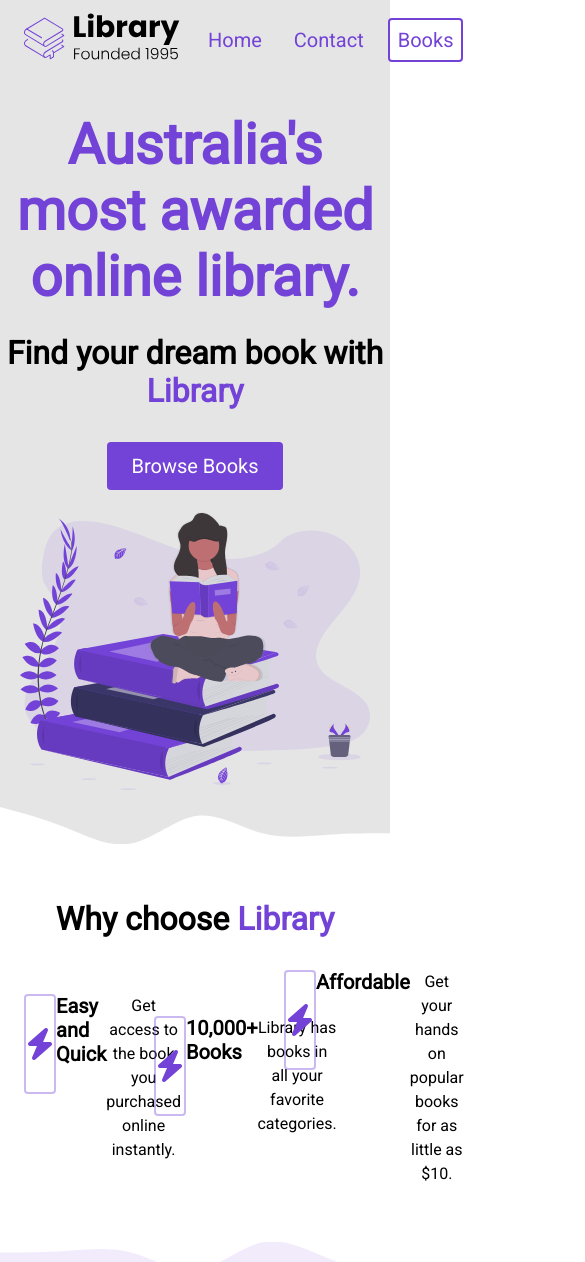
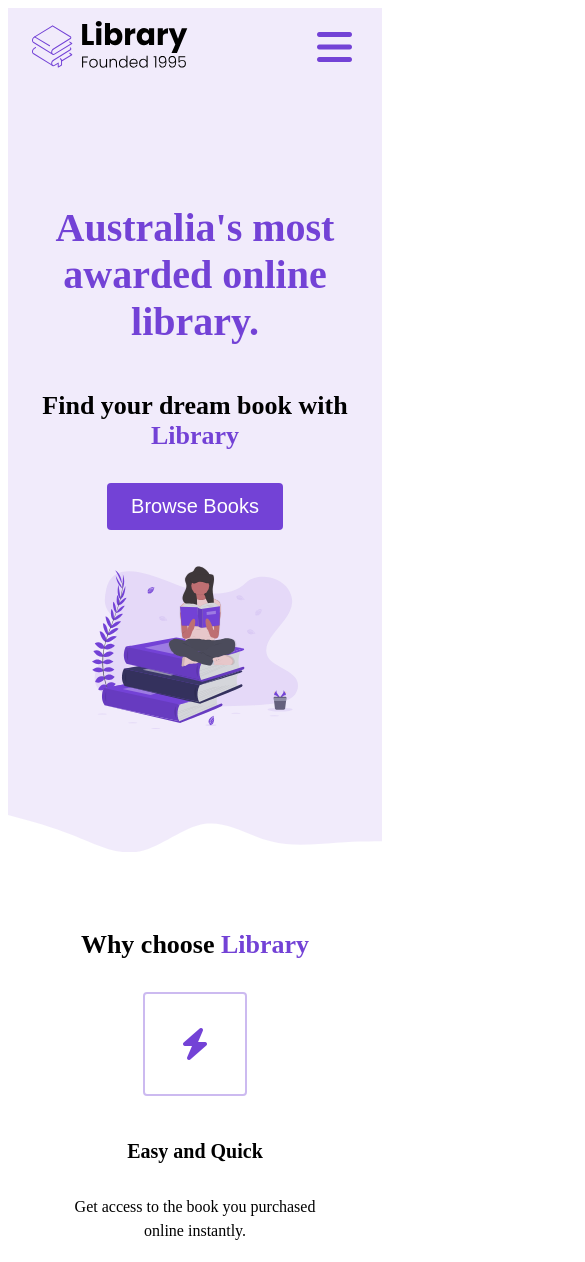
Before and after one commit to easmith1025/first-e-commerce-practice, a plain HTML site: page index.html in a window 390 px wide. Shown: the top 1262 px of the page, 585 px wide, since content can reach past the window. Drawn offline with Linux system fonts and the light colour scheme.

Commit message:
need to work some issues

```diff
--- a/style.css
+++ b/style.css
@@ -1,12 +1,15 @@
-@import url('https://fonts.googleapis.com/css2?family=Roboto:ital,wght@400;500;700&display=swap');
+
+1
+100%
+@import url('https://fonts.googleapis.com/css2?family=Roboto:wght@400;500;700&display=swap');
 * {
   padding: 0;
   margin: 0;
   box-sizing: border-box;
-  font-family: "Roboto", sans-serif;
+  font-family: 'Roboto', sans-serif;
 }
 
-html{
+html {
   scroll-behavior: smooth;
 }
 
@@ -22,8 +25,6 @@ nav {
 
 img {
   width: 100%;
-  height: 100%;
-  max-height: 50vh;
 }
 
 p {
@@ -38,23 +39,7 @@ a:hover {
   text-decoration: underline;
 }
 
-.nav__container {
-  display: flex;
-  width: 100%;
-  max-width: 1200px;
-  padding: 0 24px;
-  justify-content: space-between;
-  align-items: center;
-  margin: 0 auto;
-}
 
-.purple {
-  color: #7342d6
-}
-
-.logo {
-  width: 160px;
-}
 
 ul {
   display: flex;
@@ -64,11 +49,60 @@ li {
   list-style-type: none;
 }
 
+h1 {
+  font-size: 56px;
+  color: #7342d6;
+  margin-bottom: 24px;
+  text-align: center;
+}
+
+h2 {
+  font-size: 32px;
+  margin-bottom: 32px;
+  text-align: center;
+}
+
+button {
+  cursor: pointer;
+}
+
+button:active {
+  transform: translateY(1px);
+}
+
+.btn {
+  background-color: #7342d6;
+  color: white;
+  padding: 12px 24px;
+  font-size: 20px;
+  border-radius: 4px;
+  border: none;
+}
+
+.purple {
+  color: #7342d6;
+}
+
+.logo {
+  width: 160px;
+}
+
+.nav__container {
+  width: 100%;
+  max-width: 1200px;
+  padding: 0 24px;
+  display: flex;
+  justify-content: space-between;
+  align-items: center;
+  margin: 0 auto;
+}
+
 .nav__link {
   margin-left: 16px;
   text-decoration: none;
   font-size: 20px;
   color: #7342d6;
+  font-weight: bold;
   padding: 8px;
 }
 
@@ -86,12 +120,11 @@ li {
 }
 
 .btn__menu {
-  background-color:transparent;
+  background-color: transparent;
   font-size: 40px;
-  text-align:center;
-  border:none;
+  border: none;
   color: #7342d6;
-  display:none;
+  display: none;
 }
 
 .menu__backdrop {
@@ -102,28 +135,34 @@ li {
   right: 0;
   bottom: 0;
   z-index: 100;
-  display:flex;
+  display: flex;
+  align-items: center;
   justify-content: center;
-  align-items: center;
   visibility: hidden;
+  transition: all 300ms ease;
   opacity: 0;
-  transition: all 300ms ease;
+  transform: translate(100%);
+}
+
+.menu--open {
+  max-height: 100vh;
+  overflow: hidden;
 }
 
 .menu--open .menu__backdrop {
-  display: flex;
   visibility: visible;
   opacity: 1;
+  transform: translate(0);
 }
 
 .menu__links {
-  display:flex;
+  display: flex;
   flex-direction: column;
   align-items: center;
 }
 
 .menu__list {
-  padding: 32px;
+  padding: 32px 0;
 }
 
 .menu__link {
@@ -133,16 +172,21 @@ li {
 
 .btn__menu--close {
   position: absolute;
+  top: 10px;
   right: 20px;
-  top: 10px;
   padding: 8px;
   color: white;
 }
 
-/*landing*/
+
+/*
+
+LANDING
+
+*/
 
 #landing {
-  background-color: rgba(8, 6, 12, 0.1);
+  background-color: rgba(115, 66, 214, 0.1)
 }
 
 header {
@@ -157,7 +201,6 @@ header {
   display: flex;
   flex-direction: column;
   justify-content: space-around;
-  align-items: center;
 }
 
 .header__description {
@@ -166,39 +209,12 @@ header {
   align-items: center;
 }
 
-h1 {
-  font-size: 56px;
-  color: #7342d6;
-  margin-bottom: 24px;
-  text-align: center;
-}
-
-h2 {
-  text-align: center;
-  font-size: 32px;
-  margin-bottom:32px
-}
-
-button {
-  cursor:pointer;
-}
-
-button:active {
-  transform: translateY(1px);
-}
-
-.btn {
-  background-color: #7342d6;
-  color: white;
-  padding: 12px 24px;
-  font-size: 20px;
-  border-radius: 4px;
-  border:none;
-}
-
 .header__img--wrapper {
   padding: 20px;
-  z-index: 2;
+
+  /* Added this after the tutorial to
+  show it over the wave on larger screens */
+  z-index: 50;
 }
 
 .container {
@@ -218,17 +234,21 @@ button:active {
 }
 
 .no-cursor {
-  cursor:not-allowed;
+  cursor: not-allowed;
 }
+/*
 
-/*Highlights*/
+HIGHLIGHTS
+
+*/
 
 #highlights {
   position: relative;
-  max-width: 100vh;
+  max-width: 100vw;
 }
 
-#highlights:before, #highlights:after {
+#highlights:after,
+#highlights:before {
   background: url('assets/wave.svg');
   content: "";
   position: absolute;
@@ -241,26 +261,26 @@ button:active {
 }
 
 #highlights:before {
+  transform: translateY(-100%);
   top: 1px;
-  transform: translateY(-100%);
 }
 
 #highlights:after {
+  transform: translateY(100%) rotate(180deg);
   bottom: 1px;
-  transform: translateY(100%) rotate(180deg);
 }
 
 .highlight__wrapper {
   display: flex;
   flex-wrap: wrap;
-  align-items: center;
-  justify-content: center;
 }
 
 .highlight {
   padding: 0 24px;
-  width:calc(100% / 3);
+  width: calc(100% / 3);
   display: flex;
+  align-items: center;
+  flex-direction: column;
 }
 
 .highlight__para {
@@ -269,7 +289,7 @@ button:active {
 }
 
 .highlight__img {
-  border : 2px solid #7342d660;
+  border: 2px solid #7342d65d;
   color: #7342d6;
   width: 100px;
   height: 100px;
@@ -284,13 +304,18 @@ button:active {
 .highlight__subtitle {
   font-size: 20px;
   margin-bottom: 16px;
+  text-align: center;
 }
 
-/*features*/
+/*
+
+FEATURES
+
+*/
 
 #features {
   padding-top: 8vw;
-  background: rgba(115, 66, 214, 0.1);
+  background-color: rgba(115, 66, 214, 0.1);
 }
 
 .books {
@@ -306,7 +331,7 @@ button:active {
 .book__img {
   max-height: 380px;
   transition: all 300ms ease;
-  cursor: no-drop;
+  cursor: not-allowed;
 }
 
 .book__img--wrapper {
@@ -317,7 +342,7 @@ button:active {
 }
 
 .book:hover .book__img {
-transform: scale(1.03);
+  transform: scale(1.03);
 }
 
 .book__title {
@@ -336,30 +361,38 @@ transform: scale(1.03);
 }
 
 .book__price--normal {
-text-decoration: line-through;
-padding-right: 6px;
-color: gray;
+  text-decoration: line-through;
+  padding-right: 6px;
+  color: #bfbfbf;
 }
 
-/*explore*/
+/*
+
+EXPLORE
+
+*/
 
 #explore {
   background-color: rgba(115, 66, 214, 0.1);
 }
 
-/*footer*/
+/*
+
+FOOTER
+
+*/
 
 footer {
   background-color: #242424;
 }
 
 .footer__logo {
-  display:flex;
+  display: flex;
 }
 
 .footer__logo--img {
   width: 160px;
-  filter:grayscale(1) invert(1);
+  filter: grayscale(1) invert(1);
 }
 
 .footer__link,
@@ -375,12 +408,45 @@ footer {
   padding: 0 8px;
 }
 
-.media (max-width:550px) {
+/* SMALL PHONES, TABLETS, LARGE SMARTPHONES */
+@media (max-width: 768px) {
+  .header__description {
+    padding: 0 24px;
+  }
+
+  h1 {
+    font-size: 40px;
+  }
+
+  h2 {
+    font-size: 26px;
+  }
+
+  button {
+    font-size: 18px;
+  }
+
+  .book {
+    width: 50%;
+  }
+}
+
+
+/* SMALL PHONES, LARGE SMARTPHONES */
+@media (max-width: 550px) {
+  .btn__menu {
+    display: block;
+  }
+
   .nav__links {
     display: none;
   }
 
-  .btn__menu {
-    display:block;
+  .highlight {
+    width: 100%;
+  }
+
+  .highlight:not(:last-child) {
+    margin-bottom: 24px;
   }
 }
```
